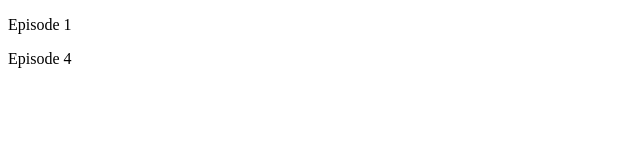
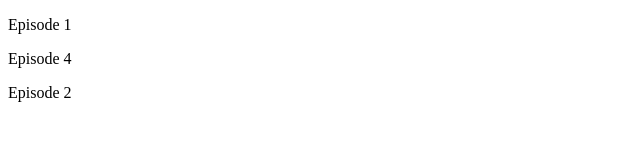
Before and after one commit to ahmedShawareb567/gitTips, a plain HTML site: page index.html in a window 1280 px wide. Shown: the full height of the page, 0-640 px from the left. Drawn offline with Linux system fonts and the light colour scheme.

Commit message:
feat: Episode 2 C

```diff
--- a/index.html
+++ b/index.html
@@ -8,5 +8,6 @@
   <body>
     <p>Episode 1</p>
     <p>Episode 4</p>
+    <p>Episode 2</p>
   </body>
 </html>
```
